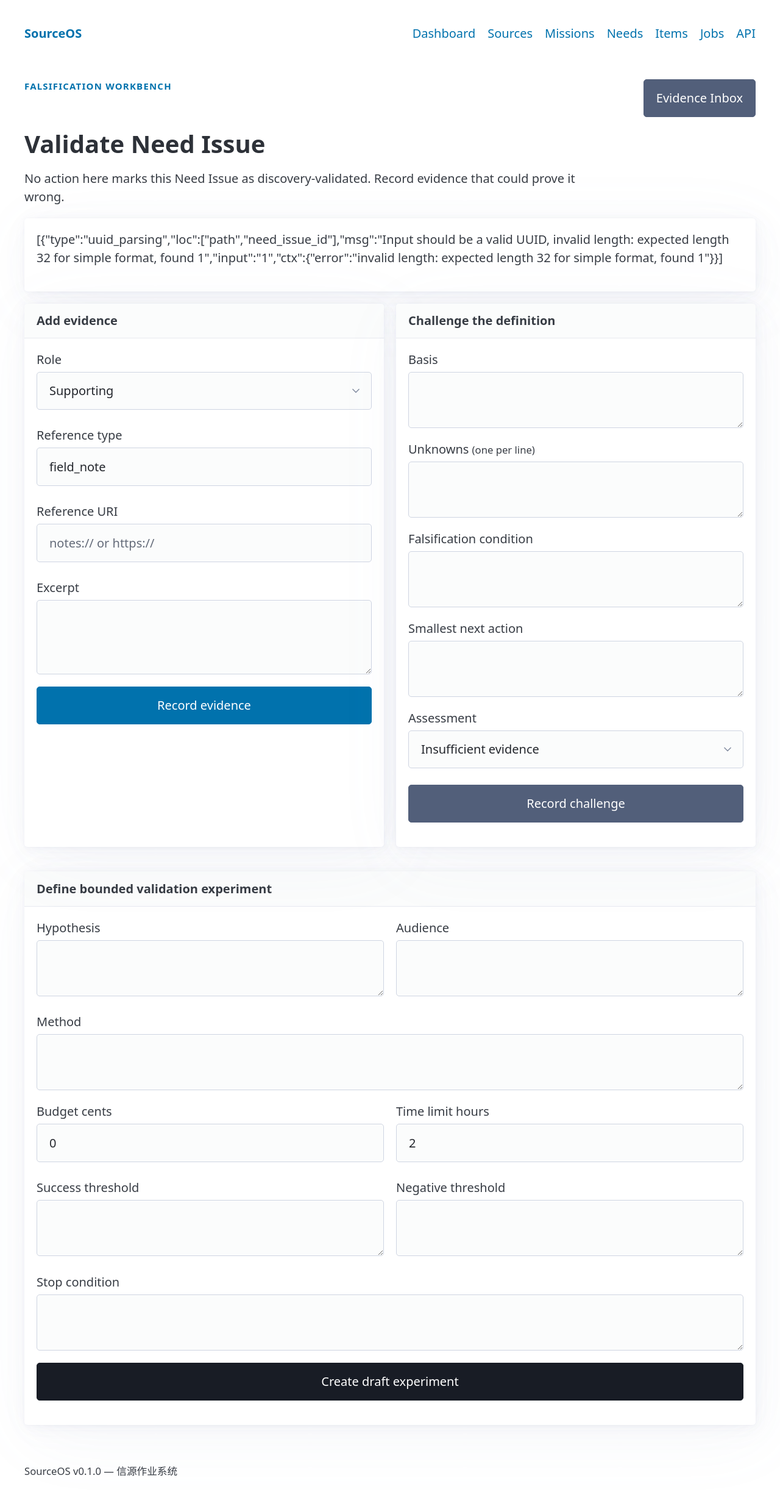
After one commit to zeropclab/source-os, a FastAPI app: template apps/web/templates/needs/detail.html in a window 1280 px wide. The commit adds this page. Shown: the whole page at 61% size. Run offline with FastAPI, Linux system fonts and the light colour scheme; the template is opened without the code that fills it: most values are stand-ins (such as "Sample title", 1, 10 or a date in 2020); some libraries are stand-ins or nearby versions.

Commit message:
feat: add need validation workbench

```diff
--- a/apps/api/routers/need_issues.py
+++ b/apps/api/routers/need_issues.py
@@ -146,6 +146,11 @@ async def create_need_issue(body: NeedIssueCreate, db: Annotated[AsyncSession, D
     await db.commit()
     await db.refresh(need_issue)
     return await _response(need_issue, db)
+
+
+@router.get("/{need_issue_id}", response_model=NeedIssueResponse)
+async def get_need_issue(need_issue_id: uuid.UUID, db: Annotated[AsyncSession, Depends(get_db)]):
+    return await _response(await _get_need_issue_or_404(db, need_issue_id), db)
 
 
 @router.post("/from-accepted-signal", response_model=NeedIssueResponse, status_code=201)
--- a/apps/web/templates/needs/create_from_signal.html
+++ b/apps/web/templates/needs/create_from_signal.html
@@ -102,7 +102,7 @@ document.getElementById('need-from-signal-form').addEventListener('submit', asyn
                 excerpt: document.getElementById('evidence-excerpt').value.trim() || null
             })
         });
-        showMessage(`Need Issue ${need.id} was created as captured with one supporting evidence item. It is not discovery-validated.`, 'success');
+        document.getElementById('need-message').innerHTML = `<article class="message-success">Need Issue ${escapeHtml(need.id)} was created as captured with one supporting evidence item. It is not discovery-validated. <a href="/needs/${encodeURIComponent(need.id)}">Open validation workbench</a>.</article>`;
         document.getElementById('need-from-signal-form').querySelector('button[type="submit"]').disabled = true;
     } catch (error) { showMessage(error.message); }
 });
--- /dev/null
+++ b/apps/web/templates/needs/detail.html
@@ -0,0 +1,22 @@
+{% extends "base.html" %}
+{% block title %}Validate Need Issue{% endblock %}
+{% block content %}
+<header class="workbench-heading"><div><p class="eyebrow">Falsification workbench</p><h1>Validate Need Issue</h1><p>No action here marks this Need Issue as discovery-validated. Record evidence that could prove it wrong.</p></div><a href="/missions" role="button" class="secondary">Evidence Inbox</a></header>
+<div id="need-message" role="status" aria-live="polite"></div>
+<article id="need-detail"><p>Loading Need Issue…</p></article>
+<section class="workbench-grid">
+<article><header><strong>Add evidence</strong></header><form id="need-evidence-form"><label>Role<select id="evidence-role"><option value="supporting">Supporting</option><option value="counter">Counter</option></select></label><label>Reference type<input id="evidence-type" value="field_note" required></label><label>Reference URI<input id="evidence-uri" required placeholder="notes:// or https://"></label><label>Excerpt<textarea id="evidence-excerpt" rows="3"></textarea></label><button type="submit">Record evidence</button></form></article>
+<article><header><strong>Challenge the definition</strong></header><form id="need-challenge-form"><label>Basis<textarea id="challenge-basis" required></textarea></label><label>Unknowns <small>(one per line)</small><textarea id="challenge-unknowns" required></textarea></label><label>Falsification condition<textarea id="falsification-condition" required></textarea></label><label>Smallest next action<textarea id="challenge-next-action" required></textarea></label><label>Assessment<select id="challenge-assessment"><option value="insufficient-evidence">Insufficient evidence</option><option value="temporarily-supported">Temporarily supported</option><option value="falsified">Falsified</option><option value="genuine-disagreement">Genuine disagreement</option></select></label><button type="submit" class="secondary">Record challenge</button></form></article></section>
+<article><header><strong>Define bounded validation experiment</strong></header><form id="validation-experiment-form"><div class="grid"><label>Hypothesis<textarea id="experiment-hypothesis" required></textarea></label><label>Audience<textarea id="experiment-audience" required></textarea></label></div><label>Method<textarea id="experiment-method" required></textarea></label><div class="grid"><label>Budget cents<input id="experiment-budget" type="number" min="0" value="0" required></label><label>Time limit hours<input id="experiment-time" type="number" min="1" value="2" required></label></div><div class="grid"><label>Success threshold<textarea id="success-threshold" required></textarea></label><label>Negative threshold<textarea id="negative-threshold" required></textarea></label></div><label>Stop condition<textarea id="stop-condition" required></textarea></label><button type="submit" class="contrast">Create draft experiment</button></form></article>
+<script>
+const needId = '{{ need_issue_id }}';
+const lines = (id) => document.getElementById(id).value.split('\n').map(v => v.trim()).filter(Boolean);
+const escapeHtml = (v) => String(v ?? '').replace(/[&<>'"]/g, c => ({'&':'&amp;','<':'&lt;','>':'&gt;',"'":'&#39;','"':'&quot;'}[c]));
+async function request(url, options={}) { const response=await fetch(url,options); const data=await response.json().catch(()=>({})); if(!response.ok) throw new Error(typeof data.detail === 'string' ? data.detail : JSON.stringify(data.detail||data)); return data; }
+function message(text, kind='success') { document.getElementById('need-message').innerHTML=`<article class="message-${kind}">${escapeHtml(text)}</article>`; }
+async function loadNeed() { try { const need=await request(`/api/need-issues/${needId}`); document.getElementById('need-detail').innerHTML=`<header><strong>${escapeHtml(need.title)}</strong> <span class="badge">${escapeHtml(need.status)}</span></header><p><strong>Actor:</strong> ${escapeHtml(need.target_actor)}</p><p><strong>Problem:</strong> ${escapeHtml(need.problem)}</p><p><strong>Desired outcome:</strong> ${escapeHtml(need.desired_outcome)}</p><p><strong>Evidence items:</strong> ${need.evidence_count}</p><p><strong>Next action:</strong> ${escapeHtml(need.next_validation_action)}</p>`; } catch(error) { document.getElementById('need-detail').innerHTML=`<p class="failure-detail">${escapeHtml(error.message)}</p>`; } }
+document.getElementById('need-evidence-form').addEventListener('submit', async e => { e.preventDefault(); try { await request(`/api/need-issues/${needId}/evidence`,{method:'POST',headers:{'Content-Type':'application/json'},body:JSON.stringify({reference_type:document.getElementById('evidence-type').value.trim(),reference_uri:document.getElementById('evidence-uri').value.trim(),role:document.getElementById('evidence-role').value,excerpt:document.getElementById('evidence-excerpt').value.trim()||null})}); message('Evidence recorded. It has not validated the Need Issue.'); loadNeed(); } catch(error) { message(error.message,'error'); } });
+document.getElementById('need-challenge-form').addEventListener('submit', async e => { e.preventDefault(); try { await request(`/api/need-issues/${needId}/challenges`,{method:'POST',headers:{'Content-Type':'application/json'},body:JSON.stringify({basis:document.getElementById('challenge-basis').value.trim(),unknowns:lines('challenge-unknowns'),falsification_condition:document.getElementById('falsification-condition').value.trim(),smallest_next_action:document.getElementById('challenge-next-action').value.trim(),assessment:document.getElementById('challenge-assessment').value})}); message('Challenge recorded.'); } catch(error) { message(error.message,'error'); } });
+document.getElementById('validation-experiment-form').addEventListener('submit', async e => { e.preventDefault(); try { await request(`/api/need-issues/${needId}/experiments`,{method:'POST',headers:{'Content-Type':'application/json'},body:JSON.stringify({hypothesis:document.getElementById('experiment-hypothesis').value.trim(),audience:document.getElementById('experiment-audience').value.trim(),method:document.getElementById('experiment-method').value.trim(),budget_cents:Number(document.getElementById('experiment-budget').value),time_limit_hours:Number(document.getElementById('experiment-time').value),success_threshold:document.getElementById('success-threshold').value.trim(),negative_threshold:document.getElementById('negative-threshold').value.trim(),stop_condition:document.getElementById('stop-condition').value.trim(),requires_external_action:true})}); message('Draft experiment created. It still needs explicit approval before external action.'); } catch(error) { message(error.message,'error'); } });
+loadNeed();
+</script>{% endblock %}
```
Also changed, not shown: apps/web/routers/needs.py (+9 -0 lines), tests/api/test_need_issues.py (+23 -0 lines), tests/web/test_missions_workbench.py (+18 -0 lines).
